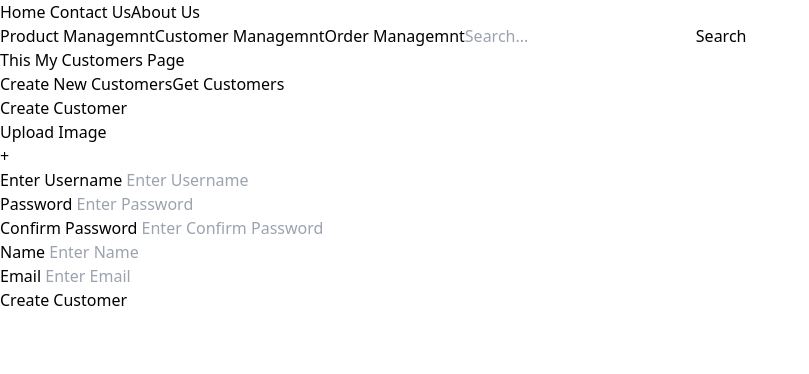
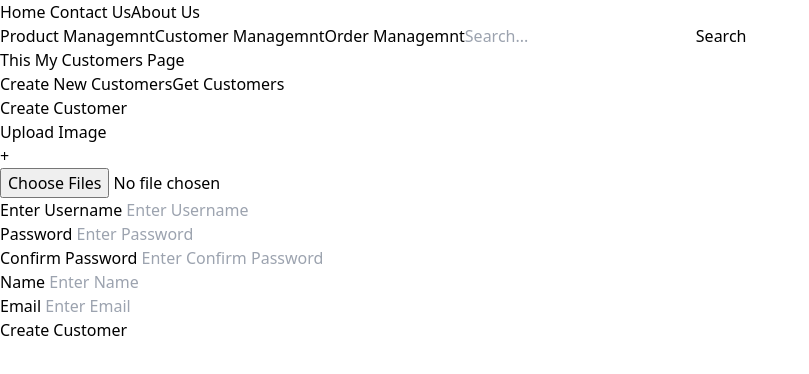
Before and after one commit to 51214-Tasawar/Final-Project, a React (Vite) app in the folder Fe-Final-Project/: page /customers/createcustomer in a window 1280 px wide. Shown: the top 374 px of the page, without its empty margins (0-809 px from the left). Built offline with nearby package versions, Linux system fonts and the light colour scheme.

Commit message:
Code Update and Image Upload Complete

```diff
--- a/Fe-Final-Project/src/components/Customers/createcustomer.jsx
+++ b/Fe-Final-Project/src/components/Customers/createcustomer.jsx
@@ -1,8 +1,12 @@
 import axios from "axios";
-import { useState } from "react";
+import { useRef, useState } from "react";
 import { useNavigate } from "react-router-dom";
 
 const CreateCustomer = () => {
+
+  const UploadImage = useRef()
+  const [custimg , setCustimg] = useState("")
+
   const navigate = useNavigate()
   const [name, setName] = useState("");
   const [username, setUsername] = useState("");
@@ -30,17 +34,34 @@ const CreateCustomer = () => {
       }
 
  }
-
-
-
   return (
     <>
       <div className="w-full h-full bg-white">
         <h1 className="text-xl font-semibold py-2 ">Create Customer</h1>
         <div className="w-full h-full flex flex-col">
           <label>Upload Image</label>
-          <div className="w-36 h-28  bg-gray-200 rounded-md flex justify-center items-center mb-2">
-            <p className="font-semibold text-white text-4xl "> + </p>
+          <div
+          onClick={()=>{
+            UploadImage.current.click()
+          }}
+          className="w-36 h-28  bg-gray-200 rounded-md cursor-pointer flex justify-center items-center mb-2">
+            {custimg?(<img src={custimg} className="w-full h-full"></img>):(<p className="font-semibold text-white text-4xl "> + </p>)}
+            <input
+                onChange={(e) => {
+                  console.log(e.target);
+                  const custimgFiles = e.target.files[0]
+                  const imgurl = URL.createObjectURL(custimgFiles)
+                  setCustimg(imgurl)
+                }}
+                ref={UploadImage}
+                className="hidden"
+                type="file"
+                placeholder="Upload Image"
+                name="username"
+                accept="image/*"
+                multiple
+                required
+              />
           </div>
         </div>
         <div className="w-full h-full flex ">
```
